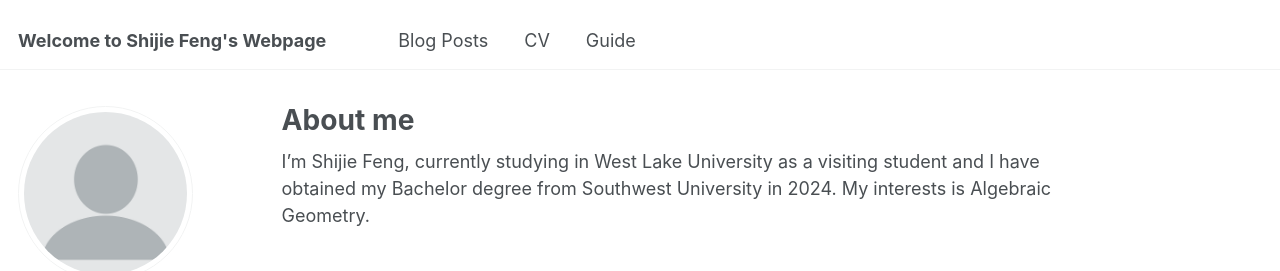
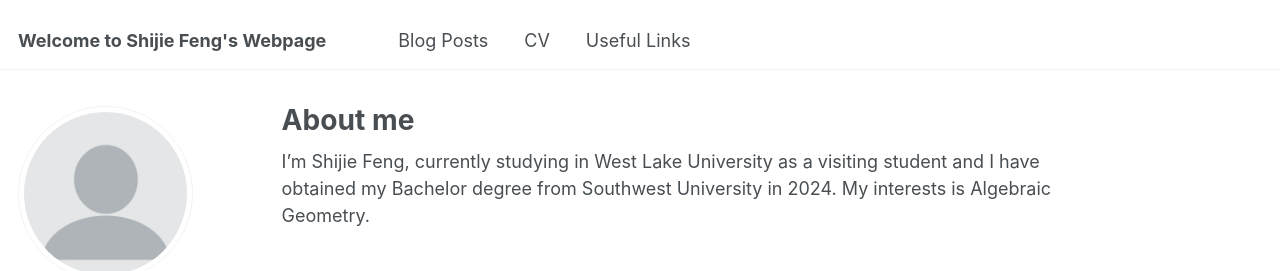
Before and after one commit to SHJFeng/SHJFeng.github.io, a Jekyll site: the page built from _pages/about.md, in a window 1280 px wide. Shown: the top 271 px of the page. Built offline with Jekyll 4.4.1, drawn with Linux system fonts in a browser that asks for light colours.

Commit message:
Update navigation.yml

```diff
--- a/_data/navigation.yml
+++ b/_data/navigation.yml
@@ -12,5 +12,5 @@ main:
   - title: "CV"
     url: /cv/
 
-  - title: "Guide"
+  - title: "Useful Links"
     url: /markdown/
```
